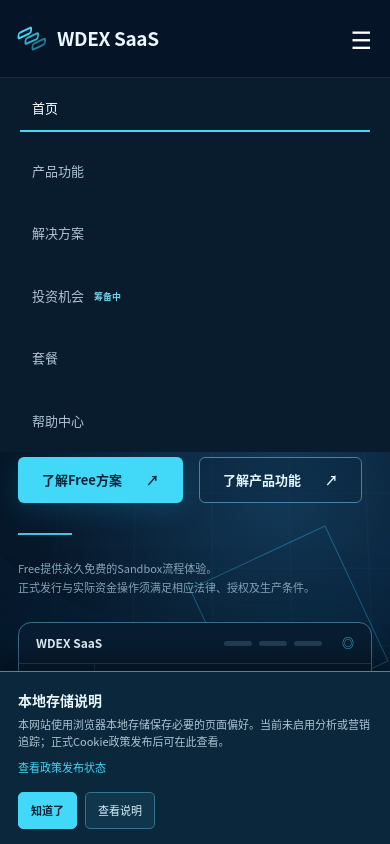
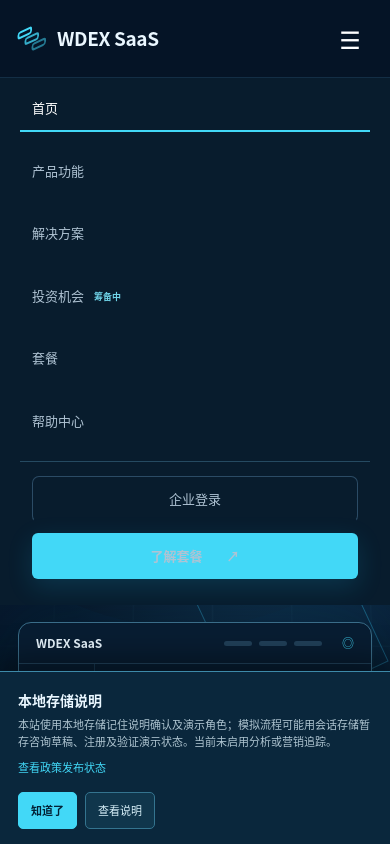
Before and after one commit to mirrorshang/rwa-saas-platform, a React (Vite) app in the folder prototypes/website-ui-preview/: page / in a window 390 px wide. Both pictures are taken after a click on the button "切换导航". Shown: the top 844 px of the page. Built offline with nearby package versions, Linux system fonts and the light colour scheme.

Commit message:
fix(website): align mobile access and marketplace UI states

```diff
--- a/prototypes/website-ui-preview/src/CookiePreferences.tsx
+++ b/prototypes/website-ui-preview/src/CookiePreferences.tsx
@@ -3,6 +3,11 @@ import { paths } from './config';
 
 const key = 'wdex-storage-notice-v1';
 const isAcknowledged = () => { try { return localStorage.getItem(key) === 'acknowledged'; } catch { return false; } };
+
+const isStored = (storage: 'local' | 'session', storageKey: string) => {
+  try { return (storage === 'local' ? localStorage : sessionStorage).getItem(storageKey) !== null; }
+  catch { return false; }
+};
 
 export function CookiePreferences({ open, setOpen }: { open: boolean; setOpen: (value: boolean) => void }) {
   const [acknowledged, setAcknowledged] = useState(isAcknowledged);
@@ -40,7 +45,19 @@ export function CookiePreferences({ open, setOpen }: { open: boolean; setOpen: (
   };
 
   return <>
-    {!acknowledged && !open && <div className="cookie-banner" role="region" aria-label="本地存储提示"><div><strong>本地存储说明</strong><p>本网站使用浏览器本地存储保存必要的页面偏好。当前未启用分析或营销追踪；正式Cookie政策发布后可在此查看。</p><a href={paths.policies + '/cookies'}>查看政策发布状态</a></div><div className="cookie-actions"><button className="solid" type="button" onClick={acknowledge}>知道了</button><button type="button" onClick={() => setOpen(true)}>查看说明</button></div></div>}
-    {open && <div className="modal-backdrop" onMouseDown={event => { if (event.target === event.currentTarget) setOpen(false); }}><div className="modal-card cookie-preferences-card" role="dialog" aria-modal="true" aria-labelledby="cookie-title" ref={dialogRef} tabIndex={-1}><div className="modal-top"><span className="eyebrow">隐私与偏好</span><button className="icon-button" type="button" aria-label="关闭说明" onClick={() => setOpen(false)}>×</button></div><h2 id="cookie-title">本地存储说明</h2><p>网站使用浏览器本地存储记住您是否已阅读本说明。当前没有可选择启用的分析、营销或其他非必要追踪类别。</p><div className="cookie-option"><div><strong>必要的页面偏好</strong><small>用于保留本说明的确认状态。清除浏览器站点数据后，该状态会被重置。</small></div><span>当前使用</span></div><div className="cookie-option"><div><strong>分析与营销追踪</strong><small>当前未启用。若未来启用，将先公布正式政策并提供适用的选择方式。</small></div><span>未启用</span></div><a className="cookie-policy-link" href={paths.policies + '/cookies'}>查看Cookie政策发布状态 ↗</a><div className="modal-actions"><button className="solid" type="button" onClick={acknowledge}>知道了</button></div>{message && <p className="cookie-save-status" role="status">{message}</p>}</div></div>}
+    {!acknowledged && !open && <div className="cookie-banner" role="region" aria-label="本地存储提示"><div><strong>本地存储说明</strong><p>本站使用本地存储记住说明确认及演示角色；模拟流程可能用会话存储暂存咨询草稿、注册及验证演示状态。当前未启用分析或营销追踪。</p><a href={paths.policies + '/cookies'}>查看政策发布状态</a></div><div className="cookie-actions"><button className="solid" type="button" onClick={acknowledge}>知道了</button><button type="button" onClick={() => setOpen(true)}>查看说明</button></div></div>}
+    {open && <div className="modal-backdrop" onMouseDown={event => { if (event.target === event.currentTarget) setOpen(false); }}><div className="modal-card cookie-preferences-card" role="dialog" aria-modal="true" aria-labelledby="cookie-title" ref={dialogRef} tabIndex={-1}>
+      <div className="modal-top"><span className="eyebrow">隐私与偏好</span><button className="icon-button" type="button" aria-label="关闭说明" onClick={() => setOpen(false)}>×</button></div>
+      <h2 id="cookie-title">本地存储说明</h2>
+      <p>以下仅显示本站使用的浏览器存储项目及是否已有记录，不展示草稿或账户内容。当前未启用分析、营销追踪或完整Cookie同意管理。</p>
+      <div className="cookie-option"><div><strong>本地存储 · 说明确认</strong><small>记录您已阅读本说明；清除站点数据后会重置。</small></div><span>{isAcknowledged() ? '已确认' : '未确认'}</span></div>
+      <div className="cookie-option"><div><strong>本地存储 · 演示角色</strong><small>仅用于UI预览中的访客与企业授权场景切换，不代表真实账户权限。</small></div><span>{isStored('local', 'wdex-demo-role') ? '已保存' : '未保存'}</span></div>
+      <div className="cookie-option"><div><strong>会话存储 · 模拟咨询草稿</strong><small>演示表单可能暂存您输入的字段；请勿填写真实敏感资料。</small></div><span>{isStored('session', 'wdex-contact-draft') ? '已保存' : '未保存'}</span></div>
+      <div className="cookie-option"><div><strong>会话存储 · 注册与验证演示状态</strong><small>仅供模拟开户和邮箱验证页面展示，不构成真实注册或验证。</small></div><span>{isStored('session', 'wdex-registration-demo') || isStored('session', 'wdex-verification-demo') ? '已保存' : '未保存'}</span></div>
+      <div className="cookie-option"><div><strong>分析与营销追踪</strong><small>当前未启用；未来如启用，须先发布正式政策并提供适用的选择方式。</small></div><span>未启用</span></div>
+      <a className="cookie-policy-link" href={paths.policies + '/cookies'}>查看Cookie政策发布状态 ↗</a>
+      <div className="modal-actions"><button className="solid" type="button" onClick={acknowledge}>知道了</button></div>
+      {message && <p className="cookie-save-status" role="status">{message}</p>}
+    </div></div>}
   </>;
 }
--- a/prototypes/website-ui-preview/src/pages/Solutions.tsx
+++ b/prototypes/website-ui-preview/src/pages/Solutions.tsx
@@ -1,6 +1,6 @@
 import { useState } from 'react';
 import { Button, DemoNotice, SectionHeading } from '../site';
-import { paths } from '../config';
+import { marketplaceIsOpen, paths } from '../config';
 
 const managerProblems = [
   ['资产资料分散', '不同资产的权属文件、金融工具、发行信息和相关材料需要分别管理，难以形成统一的资料体系。'],
@@ -51,7 +51,7 @@ export function Solutions() {
     <section className="page-hero solutions-hero"><div className="network-grid" /><div className="container page-hero-inner"><div><span className="eyebrow">SOLUTIONS · 解决方案</span><h1>为不同发行机构，<br />提供统一的<br /><em>资产发行管理工具</em></h1><p>无论您需要持续管理多个资产发行项目，还是正在筹备一项新的资产发行，都可以通过WDEX SaaS组织资产资料、发行流程、投资者门户与发行后管理。</p><div className="button-row"><Button href={paths.pricing}>了解Free方案</Button><Button variant="outline" href={paths.features}>查看产品功能</Button></div><div className="hero-note"><span className="note-line" />支持多资产、多项目与多轮发行管理。实际发行安排及相关金融活动须符合适用的法律与授权要求。</div></div><div className="solutions-hero-visual"><div className="s-visual-title">多项目工作台 <span>Sandbox示意</span></div><div className="s-visual-overview"><div><b>资产与项目</b><i /><i /></div><div><b>发行管理</b><i /><i /></div></div><div className="s-visual-flow"><span>资产</span><em>→</em><span>项目</span><em>→</em><span>发行轮次</span><em>→</em><span>投资者</span></div><small>界面示意 · 不代表真实业务进度</small></div></div></section>
     <section className="section solution-selector"><div className="container"><SectionHeading center eyebrow="CHOOSE YOUR PATH / 客户场景" title="选择更符合您业务需求的解决方案" description="针对不同业务阶段，我们提供统一且可灵活使用的发行管理能力。" /><div className="selector-grid"><a href="#asset-manager"><span className="eyebrow">持续发行 · 多资产管理</span><div className="selector-icon">▰</div><h3>管理多个资产和发行项目，<br />不必切换多套工具</h3><p>适用于需要长期管理不同资产、多个发行项目和发行轮次的资产管理机构。</p><div className="pills"><span>多资产管理</span><span>多项目协作</span><span>持续运营</span></div><strong>查看解决方案 ↗</strong></a><a href="#issuer"><span className="eyebrow">项目发行 · 全流程管理</span><div className="selector-icon">▤</div><h3>从一次发行开始，<br />建立可持续使用的管理流程</h3><p>适用于希望通过Token化开展资产发行，并需要管理投资者认购和发行后事务的企业。</p><div className="pills"><span>发行准备</span><span>投资者门户</span><span>认购与存续</span></div><strong>查看解决方案 ↗</strong></a></div></div></section>
     <section className="section solution-detail" id="asset-manager"><div className="container"><div className="solution-intro"><span className="eyebrow">SOLUTION 01 · ASSET MANAGERS</span><h2>多个资产、多个项目，<br />在同一个工作台统一管理</h2><div><p>随着资产和发行项目增加，资产资料、发行轮次、投资者记录及后续收益管理也会变得更加复杂。</p><p>WDEX SaaS帮助资产管理机构在统一工作台中管理不同类别的资产、项目与发行轮次，将业务进度和关键记录集中呈现。</p></div></div><ProblemAndAnswer problems={managerProblems} answers={managerAnswers} /><div className="button-row solution-buttons"><Button href={paths.pricing}>了解Free方案</Button><Button variant="outline" href={paths.features + '#assets'}>了解资产与发行功能</Button></div></div></section>
-    <section className="section solution-detail alternate" id="issuer"><div className="container"><div className="solution-intro"><span className="eyebrow">SOLUTION 02 · ISSUERS</span><h2>从发行准备到投资者管理，<br />建立完整业务流程</h2><div><p>对于计划开展资产Token化发行的企业，从资产资料准备、法律权利工具设计、发行参数配置，到投资者认购及发行后管理，需要多个业务环节相互衔接。</p><p>WDEX SaaS提供统一工作台，帮助企业组织发行流程、管理必要资料并追踪各阶段的业务状态。</p></div></div><ProblemAndAnswer answers={issuerAnswers} /><div className="marketplace-channel-inline"><span className="eyebrow">OPTIONAL / 可选平台渠道</span><h3>为Offering申请统一投资端展示</h3><p>发行机构可继续使用自己的V独立门户，也可针对具体Offering申请WDEX统一投资端展示。平台审核渠道、合法受众和开放条件；通过审核不意味着保证认购、募集或全球公开发行。</p><p className="marketplace-inline-status">当前筹备中 · 上架申请与真实认购尚未开放。</p><a href={paths.features + '#portal'}>查看V/M渠道区别 ↗</a></div><ProcessPanel title="从第一个项目开始，逐步完成发行管理" steps={issuerSteps} preview="发行项目工作空间" /><div className="button-row solution-buttons"><Button href={paths.pricing}>了解Free方案</Button><Button variant="outline" href={paths.features + '#issuance'}>了解发行管理功能</Button></div></div></section>
+    <section className="section solution-detail alternate" id="issuer"><div className="container"><div className="solution-intro"><span className="eyebrow">SOLUTION 02 · ISSUERS</span><h2>从发行准备到投资者管理，<br />建立完整业务流程</h2><div><p>对于计划开展资产Token化发行的企业，从资产资料准备、法律权利工具设计、发行参数配置，到投资者认购及发行后管理，需要多个业务环节相互衔接。</p><p>WDEX SaaS提供统一工作台，帮助企业组织发行流程、管理必要资料并追踪各阶段的业务状态。</p></div></div><ProblemAndAnswer answers={issuerAnswers} /><div className="marketplace-channel-inline"><span className="eyebrow">OPTIONAL / 可选平台渠道</span><h3>为Offering申请统一投资端展示</h3><p>发行机构可继续使用自己的V独立门户，也可针对具体Offering申请WDEX统一投资端展示。平台审核渠道、合法受众和开放条件；通过审核不意味着保证认购、募集或全球公开发行。</p><p className="marketplace-inline-status">{marketplaceIsOpen ? 'M渠道已开放于获批范围；Offering上架与实际认购仍需分别满足审核及资格条件。' : '当前筹备中 · 上架申请与真实认购尚未开放。'}</p><a href={paths.features + '#portal'}>查看V/M渠道区别 ↗</a></div><ProcessPanel title="从第一个项目开始，逐步完成发行管理" steps={issuerSteps} preview="发行项目工作空间" /><div className="button-row solution-buttons"><Button href={paths.pricing}>了解Free方案</Button><Button variant="outline" href={paths.features + '#issuance'}>了解发行管理功能</Button></div></div></section>
     <section className="section faq-section"><div className="container narrow"><SectionHeading center eyebrow="FAQ / 常见问题" title="常见问题" /><SolutionFaq /><div className="section-action"><Button variant="text" href={paths.help}>查看更多常见问题</Button></div></div></section>
     <section className="final-cta"><div className="cta-network" /><div className="container final-cta-inner"><div><span className="eyebrow">WORKSPACE FOR ISSUERS</span><h2>为您的资产发行业务<br />建立统一工作台</h2><p>了解永久免费Free方案，在Sandbox中探索资产管理、发行配置、投资者门户及发行后运营流程。</p><div className="button-row"><Button href={paths.pricing}>了解Free方案</Button><Button variant="outline" href={paths.upgrade}>查看Standard方案</Button></div></div><div className="cta-diagram"><span className="node n1">资产</span><span className="node n2">项目</span><span className="node n3">投资者</span><span className="node n4">发行后</span></div></div></section><div className="preview-strip"><DemoNotice /></div>
   </main>;
--- a/prototypes/website-ui-preview/src/site.tsx
+++ b/prototypes/website-ui-preview/src/site.tsx
@@ -1,4 +1,4 @@
-import { useEffect, useState, type ReactNode } from 'react';
+import { useEffect, useRef, useState, type ReactNode } from 'react';
 import { Outlet } from '@tanstack/react-router';
 import { create } from 'zustand';
 import { persist } from 'zustand/middleware';
@@ -48,13 +48,51 @@ const nav = [
 
 export function Header({ role }: { role: DemoRole }) {
   const [menuOpen, setMenuOpen] = useState(false);
+  const [hash, setHash] = useState(() => location.hash);
+  const menuToggle = useRef<HTMLButtonElement>(null);
   const current = location.pathname;
+  const isPortal = !marketplaceIsOpen && current === paths.features && hash === '#portal';
   const workHref = role === 'multiple' ? paths.organizations : role === 'none' ? paths.register : paths.onboarding;
+
+  useEffect(() => {
+    const onHashChange = () => setHash(location.hash);
+    window.addEventListener('hashchange', onHashChange);
+    return () => window.removeEventListener('hashchange', onHashChange);
+  }, []);
+
+  useEffect(() => {
+    if (!menuOpen) return;
+    const onKeyDown = (event: KeyboardEvent) => {
+      if (event.key === 'Escape') {
+        setMenuOpen(false);
+        menuToggle.current?.focus();
+      }
+    };
+    const onResize = () => { if (window.innerWidth > 850) setMenuOpen(false); };
+    window.addEventListener('keydown', onKeyDown);
+    window.addEventListener('resize', onResize);
+    return () => {
+      window.removeEventListener('keydown', onKeyDown);
+      window.removeEventListener('resize', onResize);
+    };
+  }, [menuOpen]);
+
+  const navIsActive = (label: string, href: string) =>
+    label === '投资机会' ? isPortal :
+      href === paths.features ? current === paths.features && !isPortal :
+        current === href;
+
   return <header className="site-header">
     <div className="header-inner container">
       <a className="brand" href={paths.home} aria-label="WDEX SaaS 首页"><span className="brand-mark"><i /><i /><i /></span>{site.brand}</a>
-      <button className="menu-toggle" type="button" aria-label="切换导航" aria-expanded={menuOpen} onClick={() => setMenuOpen(!menuOpen)}>☰</button>
-      <nav className={`main-nav ${menuOpen ? 'open' : ''}`} aria-label="主导航">{nav.map(([label, href]) => <a key={label} className={current === href ? 'active' : ''} href={href} aria-label={label === '投资机会' && !marketplaceIsOpen ? '投资机会，筹备中，了解渠道' : label}>{label}{label === '投资机会' && !marketplaceIsOpen && <small className="nav-status">筹备中</small>}</a>)}</nav>
+      <button ref={menuToggle} className="menu-toggle" type="button" aria-label="切换导航" aria-controls="site-main-nav" aria-expanded={menuOpen} onClick={() => setMenuOpen(!menuOpen)}>☰</button>
+      <nav id="site-main-nav" className={'main-nav' + (menuOpen ? ' open' : '')} aria-label="主导航" onClick={event => { if (event.target instanceof Element && event.target.closest('a')) setMenuOpen(false); }}>
+        {nav.map(([label, href]) => {
+          const active = navIsActive(label, href);
+          return <a key={label} className={active ? 'active' : ''} href={href} aria-current={active ? (isPortal && label === '投资机会' ? 'location' : 'page') : undefined} aria-label={label === '投资机会' && !marketplaceIsOpen ? '投资机会，筹备中，了解渠道' : label}>{label}{label === '投资机会' && !marketplaceIsOpen && <small className="nav-status">筹备中</small>}</a>;
+        })}
+        <div className="mobile-nav-actions"><a className="login-link" href={paths.login}>企业登录</a><Button href={role === 'visitor' ? paths.pricing : workHref}>{role === 'visitor' ? '了解套餐' : '进入工作台'}</Button></div>
+      </nav>
       <div className="header-actions"><a className="login-link" href={paths.login}>登录</a><Button href={role === 'visitor' ? paths.pricing : workHref}>{role === 'visitor' ? '了解套餐' : '进入工作台'}</Button></div>
     </div>
   </header>;
--- a/prototypes/website-ui-preview/src/styles.scss
+++ b/prototypes/website-ui-preview/src/styles.scss
@@ -46,6 +46,7 @@ img { max-width: 100%; }
 .login-link { border: 1px solid #2b4b65; padding: 10px 18px; border-radius: 7px; color: #cde1ed; font-size: 13px; }
 .login-link:hover { background: #17334a; }
 .menu-toggle { display: none; background: none; color: white; border: 0; font-size: 24px; }
+.mobile-nav-actions { display: none; }
 
 .button { min-height: 46px; display: inline-flex; justify-content: center; align-items: center; gap: 24px; border-radius: 6px; border: 1px solid transparent; padding: 0 23px; font-size: 13px; font-weight: 700; white-space: nowrap; transition: transform .2s, background .2s, border .2s, box-shadow .2s; }
 .button:hover { transform: translateY(-2px); }
@@ -424,11 +425,13 @@ img { max-width: 100%; }
 }
 @media (max-width: 850px) {
   .container { width: min(100% - 36px, 640px); }
-  .menu-toggle { display: block; margin-left: auto; }
-  .main-nav { display: none; position: absolute; left: 0; right: 0; top: 78px; background: #081c2d; flex-direction: column; align-items: stretch; gap: 0; padding: 8px 20px; margin: 0; }
+  .menu-toggle { display: flex; align-items: center; justify-content: center; min-width: 44px; min-height: 44px; margin-left: auto; cursor: pointer; }
+  .main-nav { display: none; position: absolute; left: 0; right: 0; top: 78px; background: #081c2d; flex-direction: column; align-items: stretch; gap: 0; padding: 8px 20px; margin: 0; max-height: calc(100dvh - 78px); overflow-y: auto; }
   .main-nav.open { display: flex; }
   .main-nav a { padding: 12px; }
   .header-actions { display: none; }
+  .mobile-nav-actions { display: flex; flex-direction: column; gap: 10px; padding: 14px 12px 18px; border-top: 1px solid #254a61; }
+  .mobile-nav-actions .login-link, .mobile-nav-actions .button { display: flex; align-items: center; justify-content: center; min-height: 44px; width: 100%; text-align: center; }
   .hero-inner { display: block; padding-bottom: 80px; }
   .hero-copy { padding-bottom: 25px; }
   .hero-copy h1 { font-size: clamp(36px, 8vw, 54px); }
```
